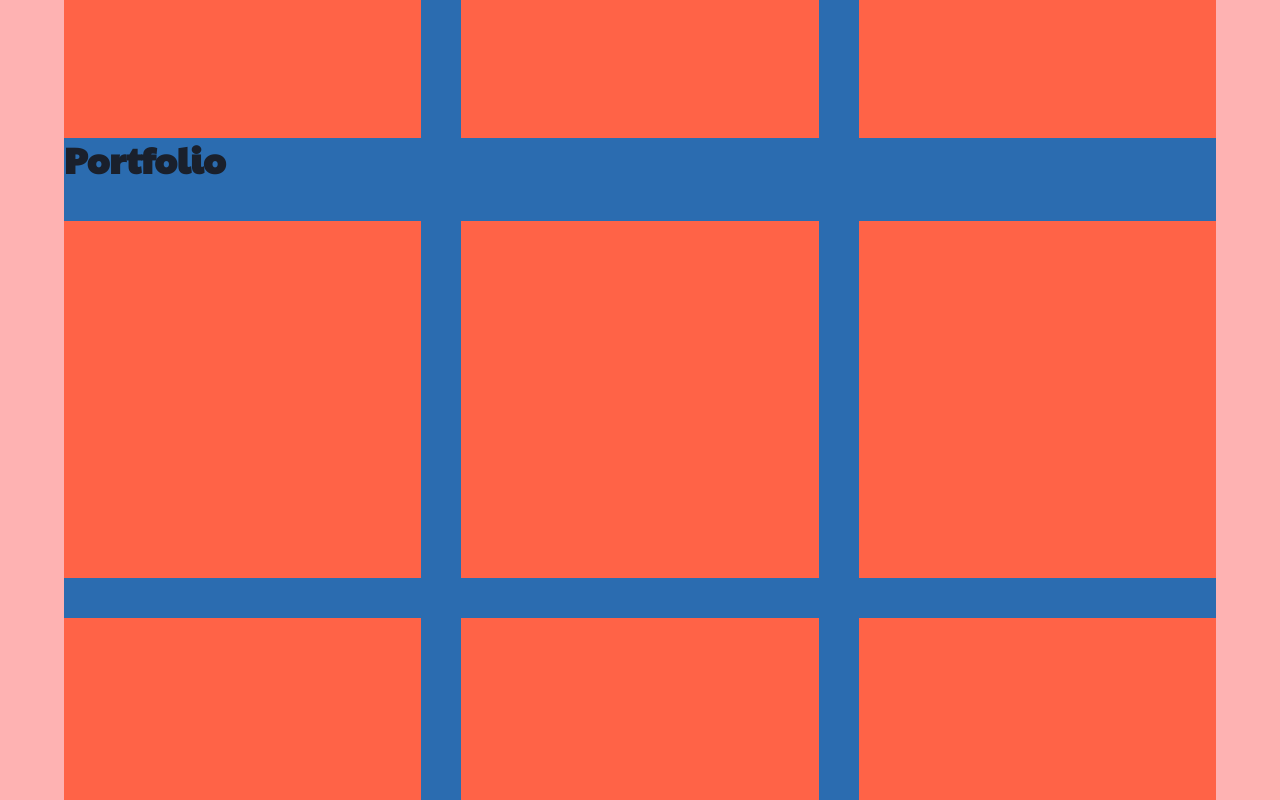
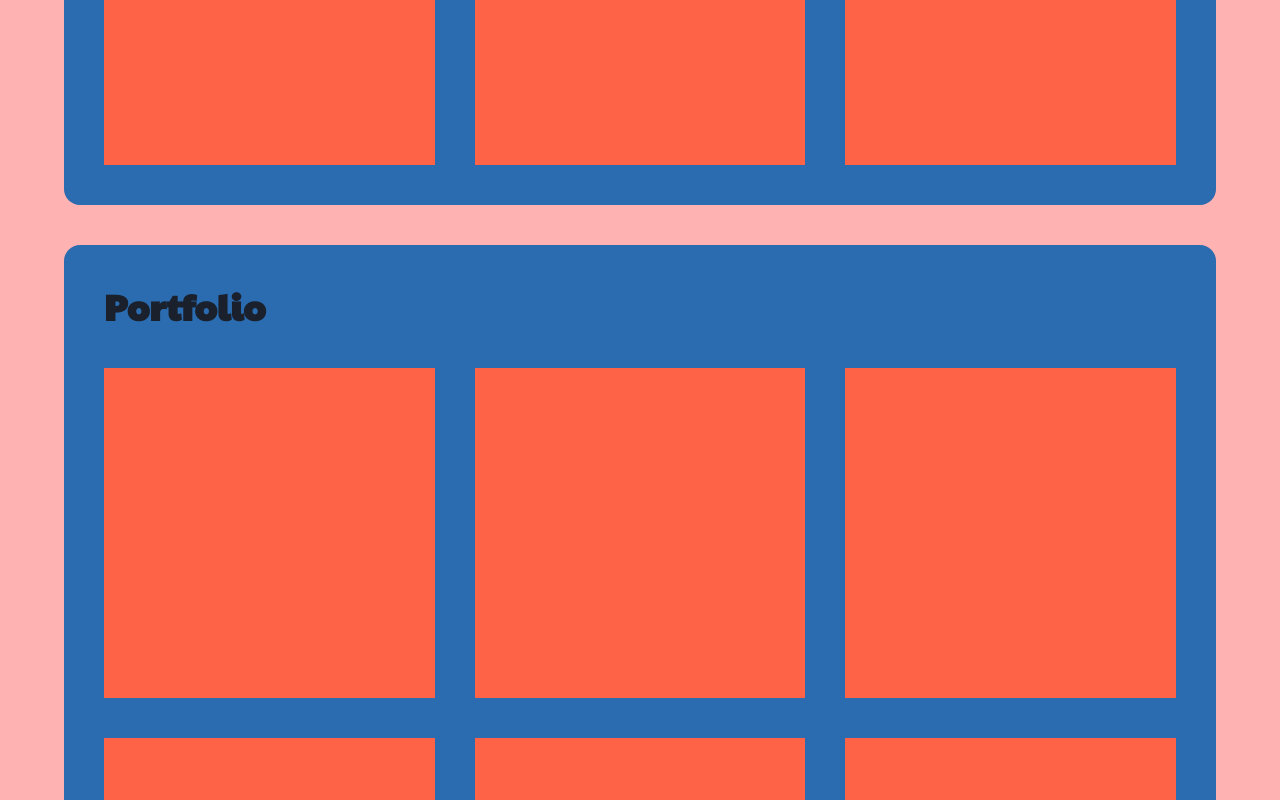
Before and after one commit to JeffMusgrave/designgenius-nextjs-2021, a Next.js app: page / in a window 1280 px wide. Shown: the part 1020-1820 px from the top of the page. Built offline with nearby package versions, Linux system fonts and the light colour scheme.

Commit message:
added next.config and added constrainer variant.

```diff
--- a/components/Footer/Footer.js
+++ b/components/Footer/Footer.js
@@ -1,7 +1,7 @@
 import {
   FullSection,
   ContentConstrainer,
-} from "../../styles/designgenius/components/fullsection";
+} from "../../styles/designgenius/components/Fullsection";
 
 const FooterComponent = (props) => {
   return (
--- a/components/Header/NavButton.js
+++ b/components/Header/NavButton.js
@@ -7,7 +7,7 @@ const NavButton = (props) => {
       <Button
         w={{ base: "full", md: "auto" }}
         variant="ghost"
-        navigation={true}
+        navigation="true"
       >
         {props.children}
       </Button>
--- a/components/Hero/Hero.js
+++ b/components/Hero/Hero.js
@@ -1,7 +1,7 @@
 import {
   FullSection,
   ContentConstrainer,
-} from "../../styles/designgenius/components/fullsection";
+} from "../../styles/designgenius/components/Fullsection";
 
 const HeroComponent = (props) => {
   return (
--- a/components/Main/Main.js
+++ b/components/Main/Main.js
@@ -2,7 +2,7 @@ import { Flex } from "@chakra-ui/layout";
 
 const MainComponent = (props) => {
   return (
-    <Flex as="main" flex="1" flexDir="column" py="0">
+    <Flex as="main" flex="1" flexDir="column" py="0" width="100%">
       {props.children}
     </Flex>
   );
--- a/components/Portfolio/Portfolio.js
+++ b/components/Portfolio/Portfolio.js
@@ -2,11 +2,11 @@ import { SimpleGrid, AspectRatio, Box, Flex, Heading } from "@chakra-ui/react";
 import {
   FullSection,
   ContentConstrainer,
-} from "../../styles/designgenius/components/fullsection";
+} from "../../styles/designgenius/components/Fullsection";
 
 const PortfolioComponent = (props) => {
   return (
-    <FullSection>
+    <FullSection variant="constrainedBox">
       <ContentConstrainer>
         <Heading as="h2">Portfolio</Heading>
         <SimpleGrid columns={3} spacing={10} mt={10}>
--- /dev/null
+++ b/next.config.js
@@ -0,0 +1,6 @@
+module.exports = {
+  trailingSlash: true,
+  future: {
+    webpack5: true,
+  },
+};
--- a/styles/designgenius/attributes/fullsection.js
+++ b/styles/designgenius/attributes/fullsection.js
@@ -7,7 +7,7 @@ const FullSection = {
   baseStyle: {
     container: {
       display: "flex",
-      width: "100vw",
+      width: "100%",
       alignItems: "center",
       bg: "red.200",
       flexDir: "column",
@@ -56,6 +56,18 @@ const FullSection = {
         bg: "transparent",
       },
     },
+    constrainedBox: {
+      container: {
+        _last: {
+          pb: "2.5rem",
+        },
+      },
+      constrainer: {
+        mt: "2.5rem",
+        p: "2.5rem",
+        borderRadius: "2xl",
+      },
+    },
   },
   // The default `size` or `variant` values
   defaultProps: { variant: "" },
```
